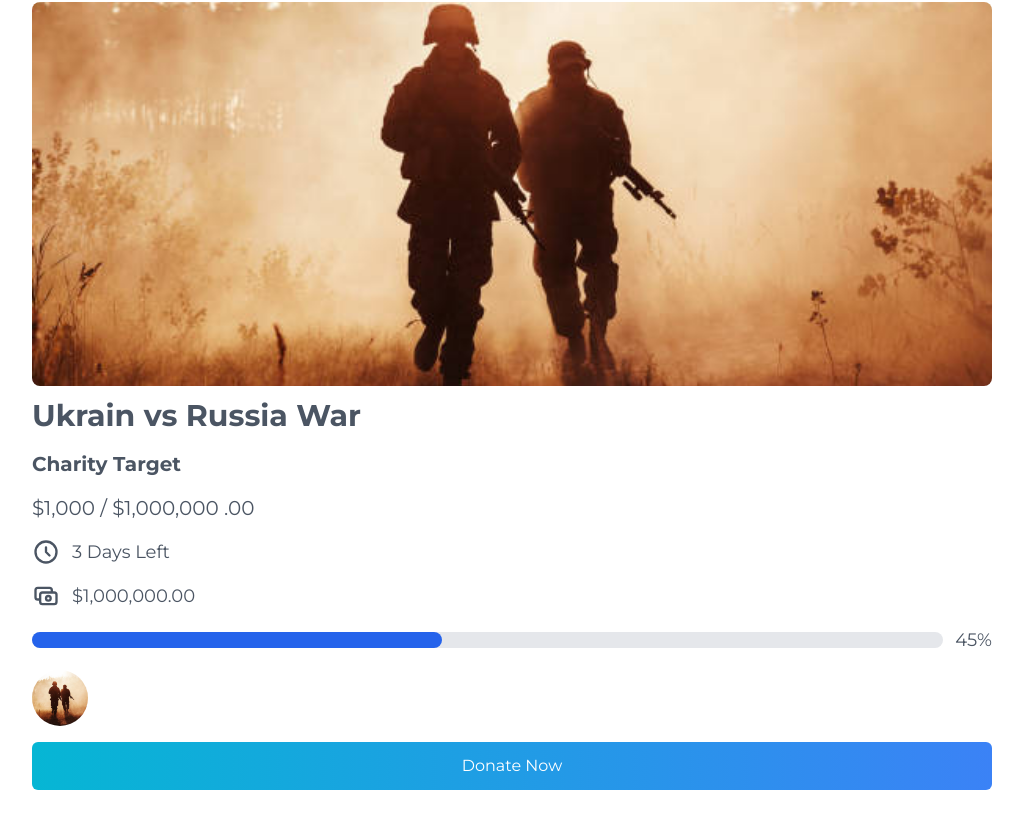
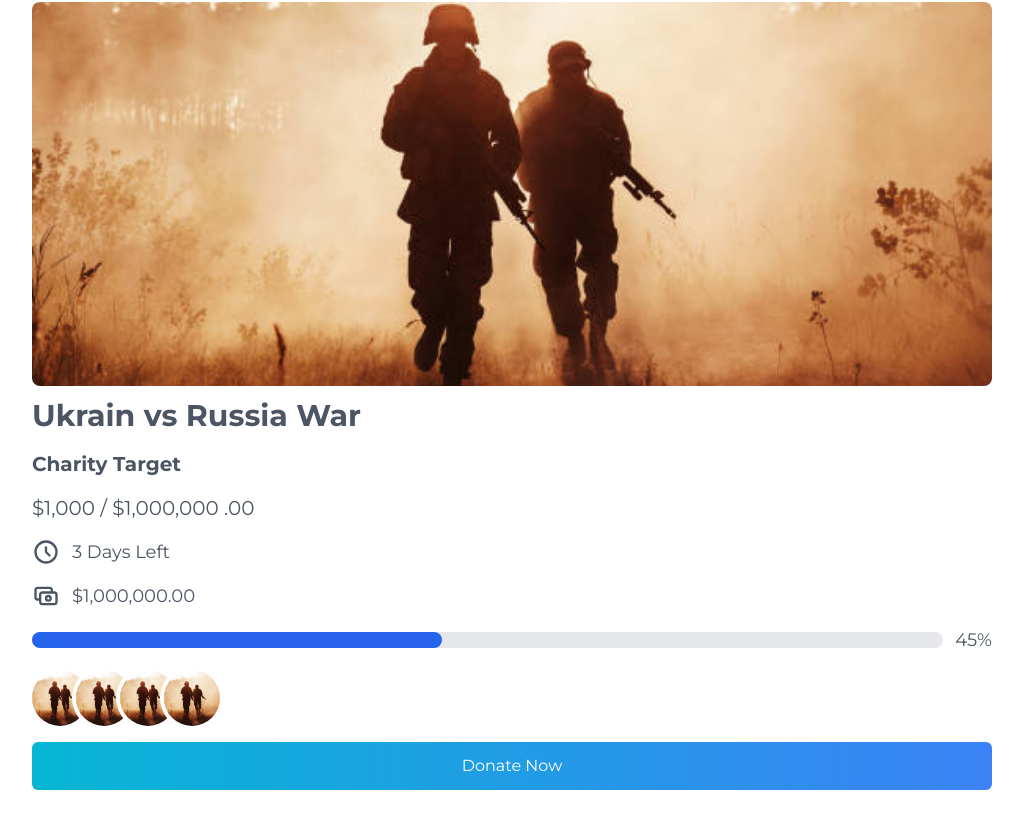
Before and after one commit to mendsalbert/myDonate, a Next.js app: page /donation in a window 1280 px wide. Shown: the part 493-1307 px from the top of the page, without its empty margins (128-1151 px from the left). Built offline with nearby package versions, Linux system fonts and the light colour scheme.

Commit message:
my donate

```diff
--- a/pages/donation.tsx
+++ b/pages/donation.tsx
@@ -70,11 +70,29 @@ const Donation = () => (
             <p className="text-gray-600 text-lg">45%</p>
           </div>
 
-          <div>
-            <div className="w-full rounded-lg">
+          <div className="flex flex-row items-center">
+            <div className=" rounded-lg">
               <img
                 src="/images/war.jpg"
-                className=" h-14 w-14 rounded-full object-cover"
+                className=" h-14 w-14 ring-4 ring-white rounded-full object-cover"
+              />
+            </div>
+            <div className=" -ml-3 rounded-lg">
+              <img
+                src="/images/war.jpg"
+                className=" h-14 w-14 ring-4 ring-white rounded-full object-cover"
+              />
+            </div>
+            <div className=" -ml-3 rounded-lg">
+              <img
+                src="/images/war.jpg"
+                className=" h-14 w-14 ring-4 ring-white rounded-full object-cover"
+              />
+            </div>
+            <div className=" -ml-3 rounded-lg">
+              <img
+                src="/images/war.jpg"
+                className=" h-14 w-14 ring-4 ring-white rounded-full object-cover"
               />
             </div>
           </div>
```
